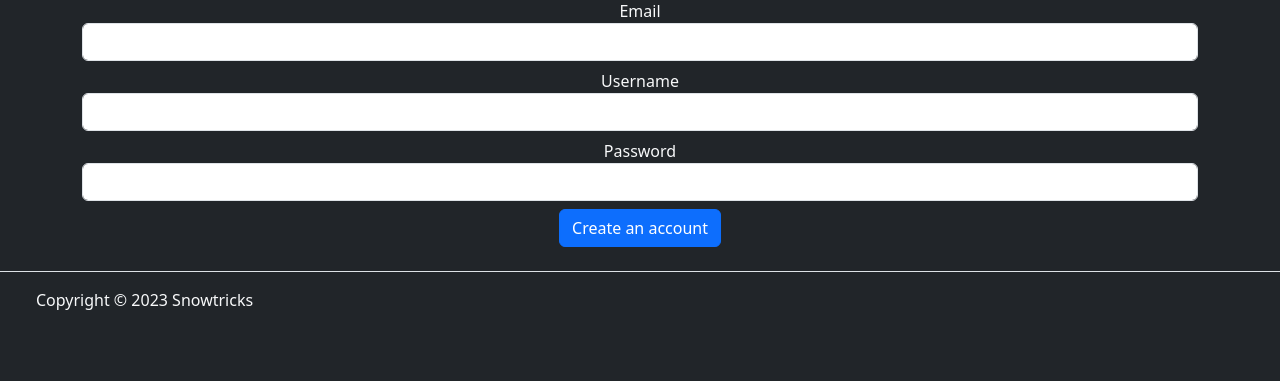
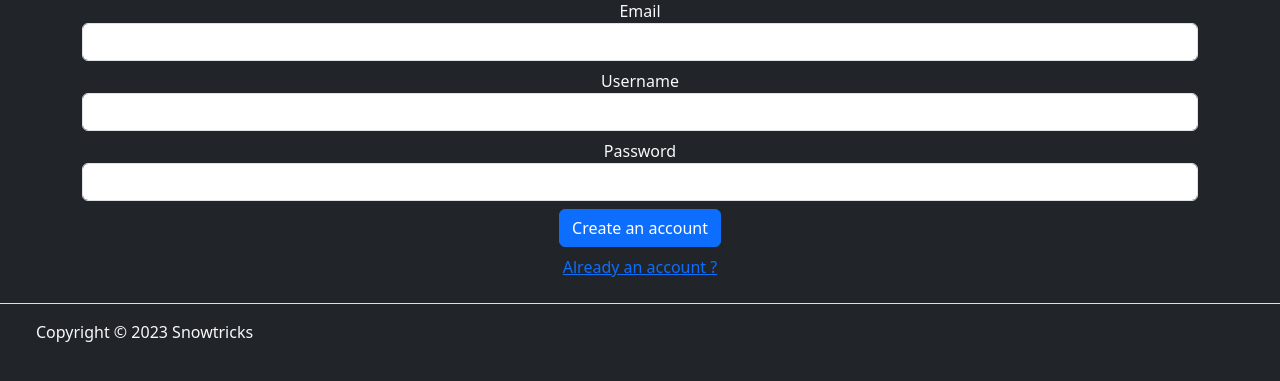
Before and after one commit to requenaGuillaume/snowtricks, a Symfony app: template templates/registration/register.html.twig in a window 1280 px wide. Shown: the part 168-549 px from the top of the page. Run offline with Twig, Linux system fonts and the light colour scheme; the template is opened without the code that fills it, so the values that code supplies are empty; form fields are guessed from the names that the template uses; some libraries are stand-ins or nearby versions.

Commit message:
add link to login in registration page

```diff
--- a/templates/registration/register.html.twig
+++ b/templates/registration/register.html.twig
@@ -37,5 +37,9 @@
         <button type="submit" class="btn btn-primary" style="margin-left: 50%; transform: translateX(-50%);">
             Create an account
         </button>
+
+        <p class="text-center mt-2">
+            <a href="{{ path('app_login') }}">Already an account ?</a>
+        </p>
     {{ form_end(registrationForm) }}
 {% endblock %}
```
